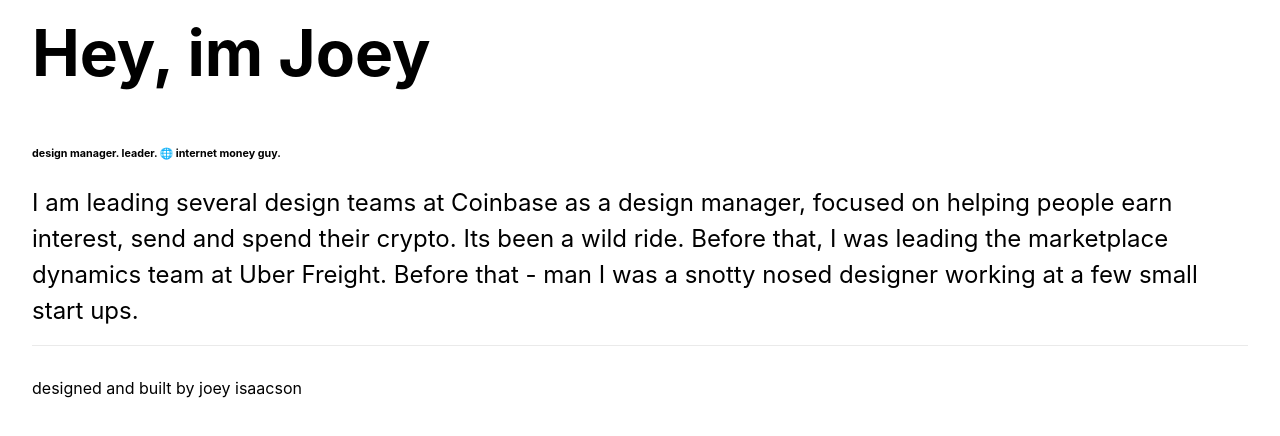
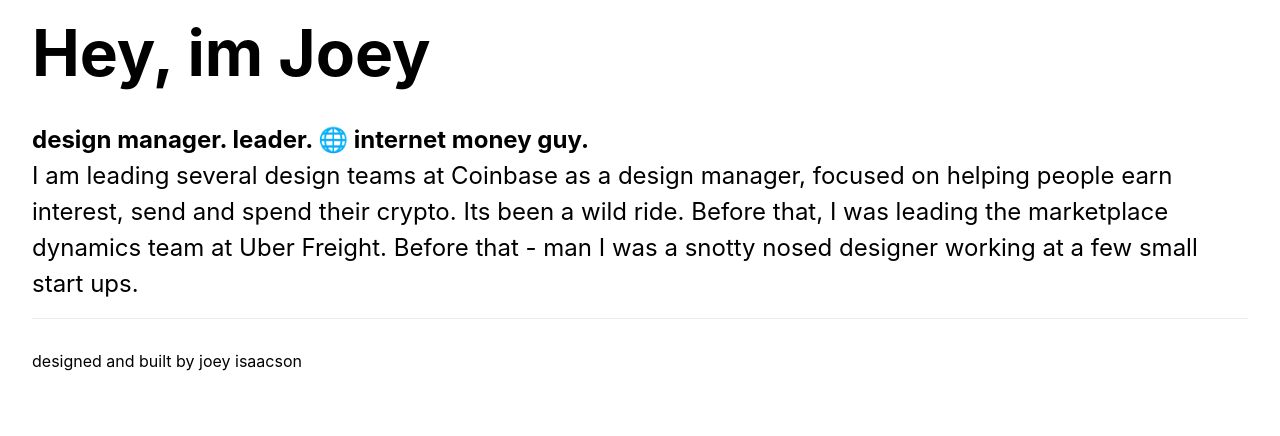
Before and after one commit to JoeIsaacson/nextjs, a Next.js app: page / in a window 1280 px wide. Shown: the top 436 px of the page. Built offline with nearby package versions, Linux system fonts and the light colour scheme.

Commit message:
this is I imagine what coding was like in the 90s

```diff
--- a/pages/index.js
+++ b/pages/index.js
@@ -17,7 +17,7 @@
           Hey, im Joey
         </h1>
 
-        <h6>design manager. leader. 🌐 internet money guy.</h6>
+        <h6 className={styles.description}>design manager. leader. 🌐 internet money guy.</h6>
 
         <p className={styles.description}>
         I am leading several design teams at Coinbase as a design manager, focused on helping people earn interest, send and spend their crypto. Its been a wild ride. Before that, I was leading the marketplace dynamics team at Uber Freight. Before that - man I was a snotty nosed designer working at a <a href="https://www.linkedin.com/in/joeisaacson/">few small start ups</a>.
```
